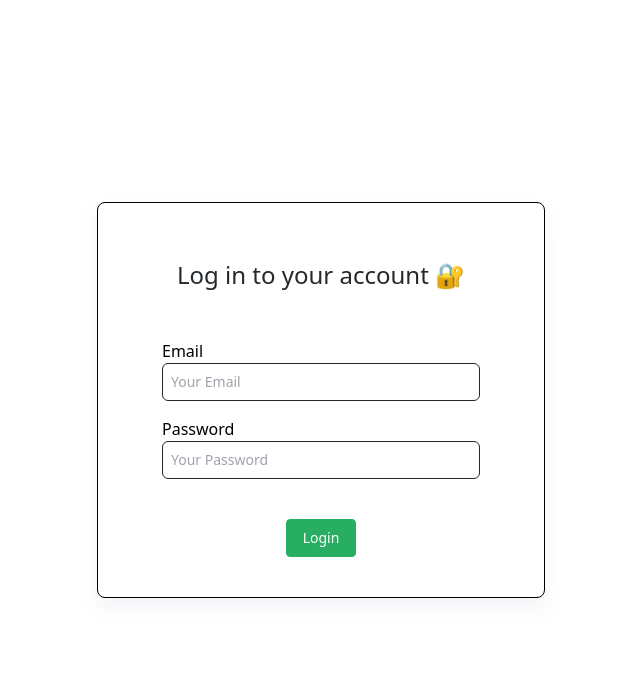
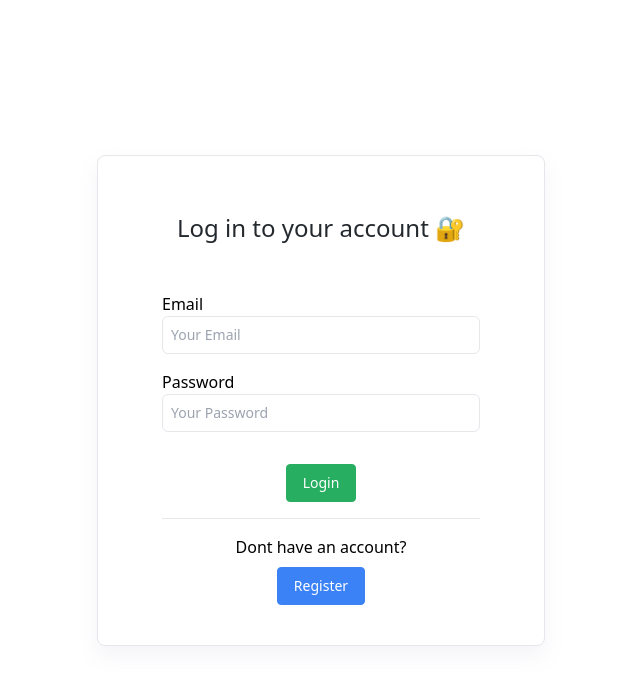
Before and after one commit to Dgiulian/Restorant-Review, a React (Create React App) app in the folder client/: page /login in a window 1280 px wide. Shown: the top 684 px of the page, without its empty margins (319-959 px from the left). Built offline with nearby package versions, Linux system fonts and the light colour scheme.

Commit message:
feat: Add styles to login screen

```diff
--- /dev/null
+++ b/client/src/components/FormElements/Button.tsx
@@ -0,0 +1,35 @@
+import React, { ButtonHTMLAttributes } from 'react';
+
+interface ButtonProps extends ButtonHTMLAttributes<HTMLButtonElement> {
+  customClassName?: string;
+}
+
+/*
+interface ButtonProps
+  extends React.DetailedHTMLProps<
+    React.HTMLAttributes<HTMLButtonElement>,
+    HTMLButtonElement
+  > {}
+  */
+export const PrimaryButton = (props: ButtonProps) => {
+  return (
+    <button
+      className={`bg-green py-2 px-4 text-sm text-white rounded border border-green focus:outline-none focus:border-green-dark`}
+      {...props}
+    >
+      {props.children}
+    </button>
+  );
+};
+export const SecondaryButton = (props: ButtonProps) => {
+  return (
+    <button
+      className={`bg-blue-500 py-2 px-4 text-sm text-white rounded border border-blue-500 focus:outline-none focus:border-blue-dark ${props.customClassName}`}
+      {...props}
+    >
+      {props.children}
+    </button>
+  );
+};
+
+export default { PrimaryButton, SecondaryButton };
--- a/client/src/components/FormElements/PrimaryButton.tsx
+++ /dev/null
@@ -1,23 +0,0 @@
-import React, { ButtonHTMLAttributes } from 'react';
-
-interface PrimaryButtonProps extends ButtonHTMLAttributes<HTMLButtonElement> {}
-
-/*
-interface ButtonProps
-  extends React.DetailedHTMLProps<
-    React.HTMLAttributes<HTMLButtonElement>,
-    HTMLButtonElement
-  > {}
-  */
-const PrimaryButton = (props: PrimaryButtonProps) => {
-  return (
-    <button
-      className={`bg-green py-2 px-4 text-sm text-white rounded border border-green focus:outline-none focus:border-green-dark`}
-      {...props}
-    >
-      {props.children}
-    </button>
-  );
-};
-
-export default PrimaryButton;
--- a/client/src/components/FormElements/index.ts
+++ b/client/src/components/FormElements/index.ts
@@ -1,2 +1,2 @@
 export { default as Input } from './Input';
-export { default as PrimaryButton } from './PrimaryButton';
+export * from './Button';
--- a/client/src/views/login.tsx
+++ b/client/src/views/login.tsx
@@ -1,5 +1,10 @@
 import React, { ReactElement } from 'react';
-import { Input } from '../components/FormElements';
+import { Link } from 'react-router-dom';
+import {
+  Input,
+  PrimaryButton,
+  SecondaryButton,
+} from '../components/FormElements';
 
 interface FormElements extends HTMLFormControlsCollection {
   email: HTMLInputElement;
@@ -35,12 +40,18 @@ function LoginPage(): ReactElement {
             <Input type="password" id="password" placeholder="Your Password" />
           </div>
 
-          <div className="flex justify-center items-center mt-6">
-            <button
-              className={`bg-green py-2 px-4 text-sm text-white rounded border border-green focus:outline-none focus:border-green-dark`}
+          <div className="flex justify-center items-center mt-4">
+            <PrimaryButton>Login</PrimaryButton>
+          </div>
+          <hr className="border-gray-200  my-4" />
+          <div className="flex flex-col justify-center items-center mt-4">
+            <p className="mb-2">Dont have an account?</p>
+            <Link
+              className="bg-blue-500 py-2 px-4 text-sm text-white rounded border border-blue-500 focus:outline-none focus:border-blue-dark"
+              to="/register"
             >
-              Login
-            </button>
+              Register
+            </Link>
           </div>
         </form>
       </div>
--- a/client/tailwind.config.js
+++ b/client/tailwind.config.js
@@ -2,6 +2,13 @@ module.exports = {
   purge: ['./src/**/*.{js,jsx,ts,tsx}', './public/index.html'],
   darkMode: false, // or 'media' or 'class'
   theme: {
+    extend: {
+      boxShadow: {
+        default: '0px 10px 20px rgba(150, 150, 187, 0.1)',
+      },
+      fontSize: {
+        '2rem': '2rem',
+      },
       colors: {
         transparent: 'transparent',
         current: 'currentColor',
@@ -31,13 +38,6 @@ module.exports = {
           DEFAULT: '#D1711C',
         },
       },
-    extend: {
-      boxShadow: {
-        default: '0px 10px 20px rgba(150, 150, 187, 0.1)',
-      },
-      fontSize: {
-        '2rem': '2rem',
-      },
     },
   },
   variants: {
```
Lines whose indentation alone changed are shown as unchanged.
